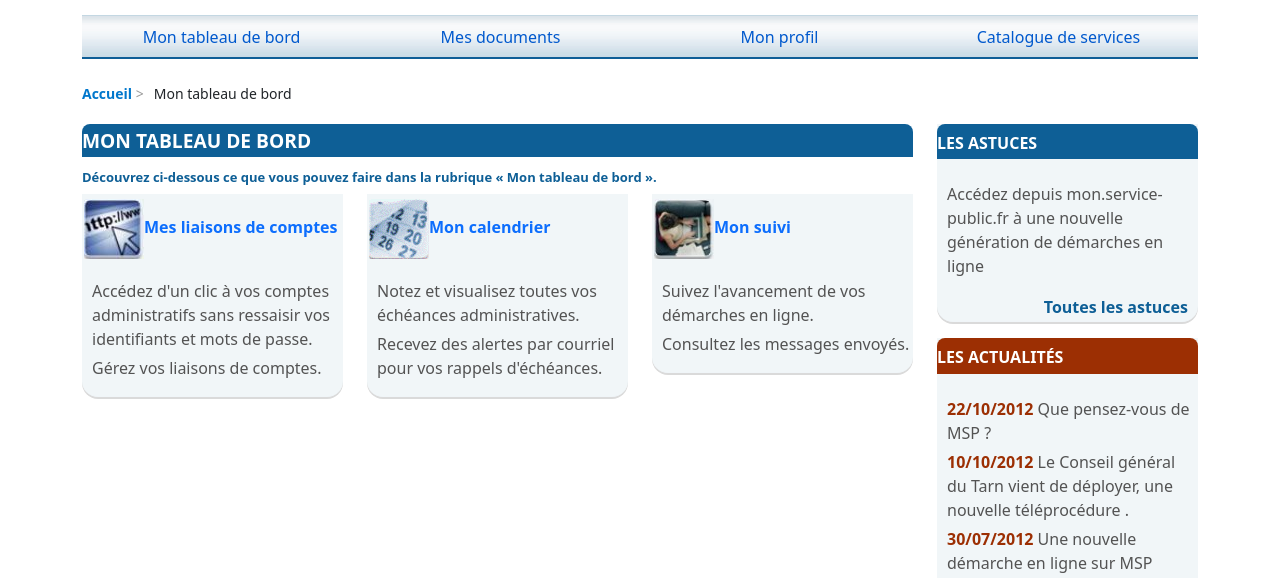
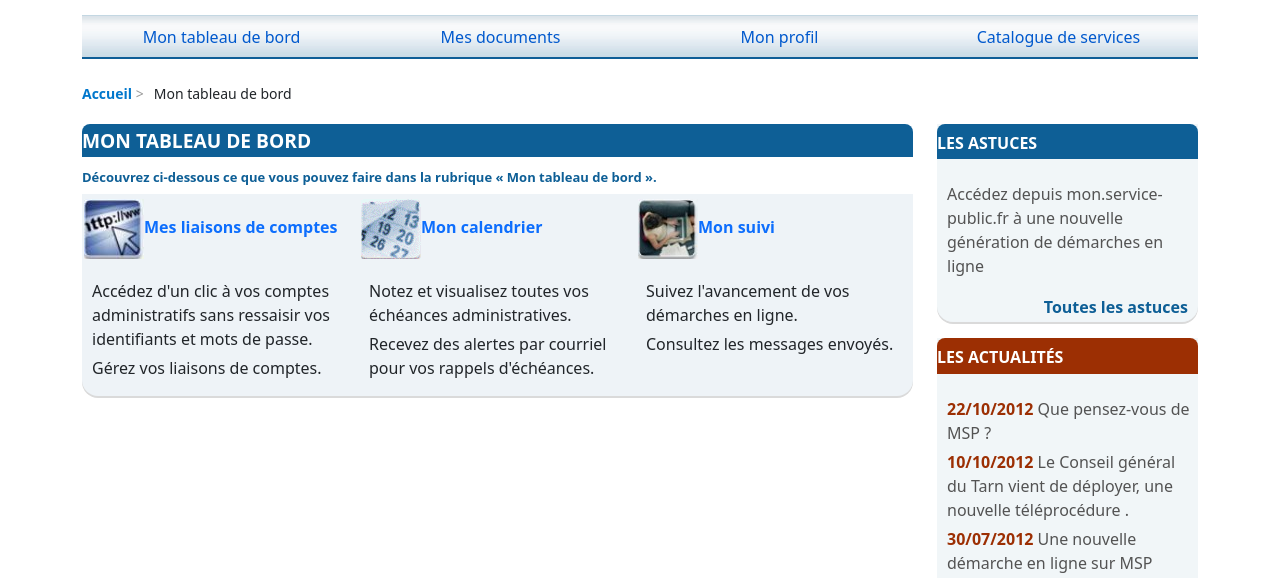
Before and after one commit to iassadki/service-public-css, a plain HTML site: page index.html in a window 1280 px wide. Shown: the part 176-754 px from the top of the page. Drawn offline with nearby package versions, Linux system fonts and the light colour scheme.

Commit message:
last add

```diff
--- a/index.html
+++ b/index.html
@@ -69,7 +69,7 @@
     <div id="contenu_principal" class="tableau_de_bord">
       <h1>Mon tableau de bord</h1>
       <div class="annonce">Découvrez ci-dessous ce que vous pouvez faire dans la rubrique « Mon tableau de bord ». </div>
-      <div class="row">
+      <div class="row main">
         <div class="col-xl col-md-12 col-xs-12">
           <div class="rubriques"> <a href="jsp/mes_liaisons.jsp"><img src="assets/402_429_Liaisons.JPG" width="60" height="60">Mes liaisons de comptes</a>
             <ul>
--- a/style.css
+++ b/style.css
@@ -10,6 +10,13 @@
 	/* Image Service Public */
 	.servicepublic {
 		margin-top: 30px;
+	}
+
+	.row.main {
+		--bs-gutter-x:0rem;
+		background-color: #eef3f7;
+		border-radius: 0px 0px 1em 1em;
+		box-shadow: 0px 2px 0px #DADADA;
 	}
 
 	/* Menu déroulant */
@@ -194,9 +201,18 @@
 		margin-bottom: 5px;
 	}
 
-	.rubriques {
+	#colonne_droite > .rubrique2 {
 		margin-bottom: 1em;
-		color: #535353;
+		/* color: #535353; */
+		border-bottom: 1px solid #F0F5F8;
+		background: #F1F6F8;
+		border-radius: 0px 0px 1em 1em;
+		box-shadow: 0px 2px 0px #DADADA;
+	}
+
+	#colonne_droite > .rubrique1 {
+		margin-bottom: 1em;
+		/* color: #535353; */
 		border-bottom: 1px solid #F0F5F8;
 		background: #F1F6F8;
 		border-radius: 0px 0px 1em 1em;
```
